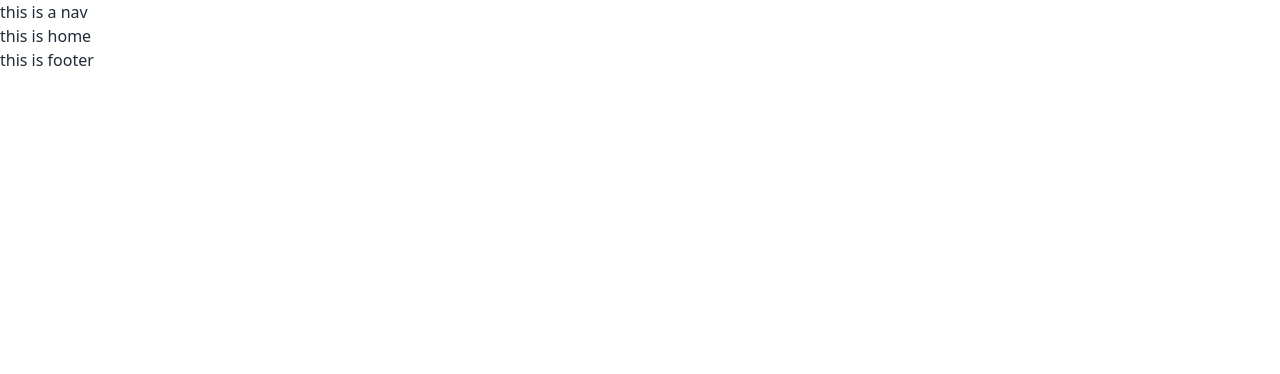
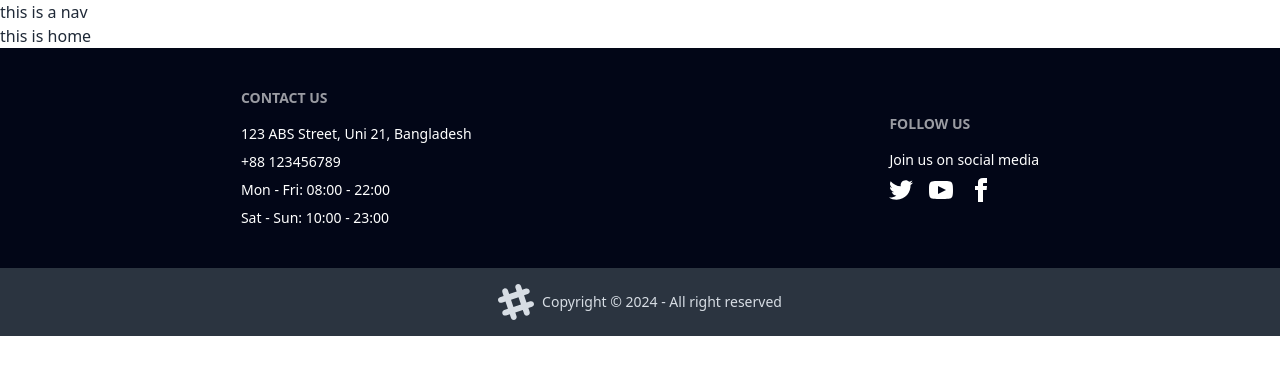
Before and after one commit to Sohanur20/Bistro-Boss-Resturent-, a React (Vite) app: page / in a window 1280 px wide. Shown: the top 374 px of the page. Built offline with nearby package versions, Linux system fonts and the light colour scheme.

Commit message:
footer done

```diff
--- a/src/Components/Footer/Footer.jsx
+++ b/src/Components/Footer/Footer.jsx
@@ -1,8 +1,39 @@
 
 const Footer = () => {
     return (
-        <div>
-            this is footer
+        <div className="">
+       <footer className="footer p-10 bg-slate-950 text-white items-center  lg:flex justify-around ">
+  <nav className="flex flex-col text-center">
+    <h6 className="footer-title">CONTACT US</h6>
+    <a className="link link-hover">    123 ABS Street, Uni 21, Bangladesh</a>
+    <a className="link link-hover">+88 123456789</a>
+    <a className="link link-hover">Mon - Fri: 08:00 - 22:00</a>
+    <a className="link link-hover">Sat - Sun: 10:00 - 23:00</a>
+
+
+
+
+  </nav>
+  <nav >
+    <h6 className="footer-title">Follow US</h6>
+    <a className="link link-hover">Join us on social media</a>
+    <div className="grid grid-flow-col gap-4">
+      <a><svg xmlns="http://www.w3.org/2000/svg" width="24" height="24" viewBox="0 0 24 24" className="fill-current"><path d="M24 4.557c-.883.392-1.832.656-2.828.775 1.017-.609 1.798-1.574 2.165-2.724-.951.564-2.005.974-3.127 1.195-.897-.957-2.178-1.555-3.594-1.555-3.179 0-5.515 2.966-4.797 6.045-4.091-.205-7.719-2.165-10.148-5.144-1.29 2.213-.669 5.108 1.523 6.574-.806-.026-1.566-.247-2.229-.616-.054 2.281 1.581 4.415 3.949 4.89-.693.188-1.452.232-2.224.084.626 1.956 2.444 3.379 4.6 3.419-2.07 1.623-4.678 2.348-7.29 2.04 2.179 1.397 4.768 2.212 7.548 2.212 9.142 0 14.307-7.721 13.995-14.646.962-.695 1.797-1.562 2.457-2.549z"></path></svg></a>
+      <a><svg xmlns="http://www.w3.org/2000/svg" width="24" height="24" viewBox="0 0 24 24" className="fill-current"><path d="M19.615 3.184c-3.604-.246-11.631-.245-15.23 0-3.897.266-4.356 2.62-4.385 8.816.029 6.185.484 8.549 4.385 8.816 3.6.245 11.626.246 15.23 0 3.897-.266 4.356-2.62 4.385-8.816-.029-6.185-.484-8.549-4.385-8.816zm-10.615 12.816v-8l8 3.993-8 4.007z"></path></svg></a>
+      <a><svg xmlns="http://www.w3.org/2000/svg" width="24" height="24" viewBox="0 0 24 24" className="fill-current"><path d="M9 8h-3v4h3v12h5v-12h3.642l.358-4h-4v-1.667c0-.955.192-1.333 1.115-1.333h2.885v-5h-3.808c-3.596 0-5.192 1.583-5.192 4.615v3.385z"></path></svg></a>
+    </div>
+  </nav>
+
+</footer>
+
+
+<footer className="footer items-center p-4 bg-neutral text-neutral-content flex justify-center">
+  <aside className="items-center grid-flow-col ">
+    <svg width="36" height="36" viewBox="0 0 24 24" xmlns="http://www.w3.org/2000/svg" fillRule="evenodd" clipRule="evenodd" className="fill-current"><path d="M22.672 15.226l-2.432.811.841 2.515c.33 1.019-.209 2.127-1.23 2.456-1.15.325-2.148-.321-2.463-1.226l-.84-2.518-5.013 1.677.84 2.517c.391 1.203-.434 2.542-1.831 2.542-.88 0-1.601-.564-1.86-1.314l-.842-2.516-2.431.809c-1.135.328-2.145-.317-2.463-1.229-.329-1.018.211-2.127 1.231-2.456l2.432-.809-1.621-4.823-2.432.808c-1.355.384-2.558-.59-2.558-1.839 0-.817.509-1.582 1.327-1.846l2.433-.809-.842-2.515c-.33-1.02.211-2.129 1.232-2.458 1.02-.329 2.13.209 2.461 1.229l.842 2.515 5.011-1.677-.839-2.517c-.403-1.238.484-2.553 1.843-2.553.819 0 1.585.509 1.85 1.326l.841 2.517 2.431-.81c1.02-.33 2.131.211 2.461 1.229.332 1.018-.21 2.126-1.23 2.456l-2.433.809 1.622 4.823 2.433-.809c1.242-.401 2.557.484 2.557 1.838 0 .819-.51 1.583-1.328 1.847m-8.992-6.428l-5.01 1.675 1.619 4.828 5.011-1.674-1.62-4.829z"></path></svg>
+    <p className="">Copyright © 2024 - All right reserved</p>
+  </aside>
+
+</footer>
         </div>
     );
 };
```
